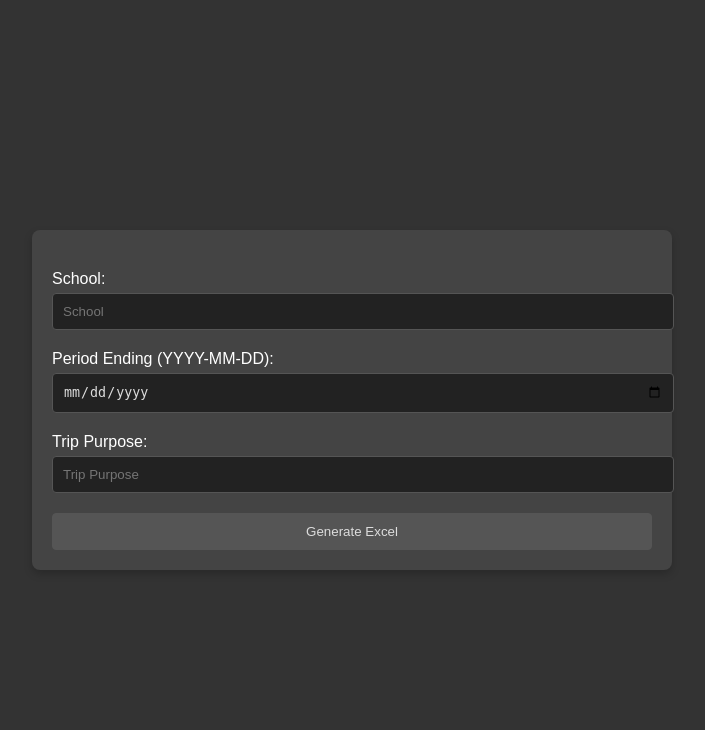
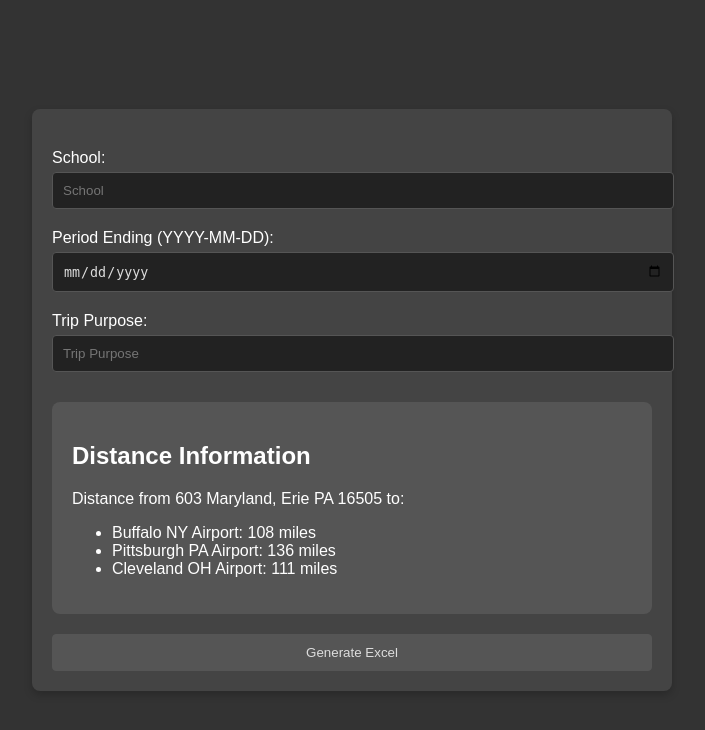
Before and after one commit to tsmith4014/automate_expense_report, a Flask app: page / in a window 1280 px wide. Shown: the top 730 px of the page, without its empty margins (288-993 px from the left). Run offline with Flask 3, Linux system fonts and the light colour scheme.

Commit message:
added airport distance info

```diff
--- a/templates/index.html
+++ b/templates/index.html
@@ -64,10 +64,23 @@
         required
       />
 
-      <!-- Add any additional optional fields as needed -->
-      <!-- Example for an optional field -->
-      <!-- <label for="additionalField">Additional Field:</label> -->
-      <!-- <input type="text" name="additionalField" placeholder="Additional Field" /> -->
+      <!-- Static Information Section -->
+      <div
+        style="
+          margin-top: 30px;
+          padding: 20px;
+          background-color: #555;
+          border-radius: 8px;
+        "
+      >
+        <h2>Distance Information</h2>
+        <p>Distance from 603 Maryland, Erie PA 16505 to:</p>
+        <ul>
+          <li>Buffalo NY Airport: 108 miles</li>
+          <li>Pittsburgh PA Airport: 136 miles</li>
+          <li>Cleveland OH Airport: 111 miles</li>
+        </ul>
+      </div>
 
       <button type="submit">Generate Excel</button>
     </form>
```
